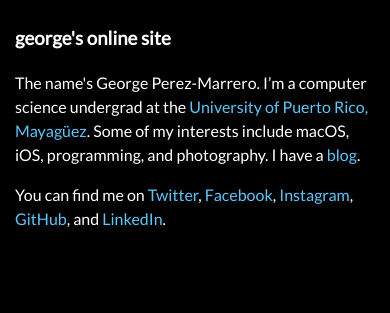
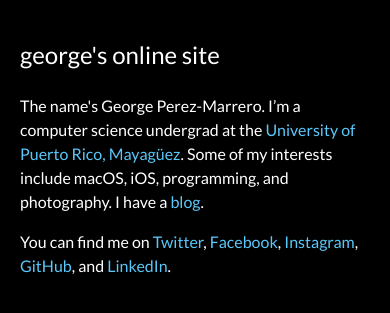
Before and after one commit to georgeperez/titanpointe.org, a Jekyll site: the page built from index.html, in a window 390 px wide. Shown: the top 313 px of the page. Built offline with Jekyll 4.4.1, drawn with Linux system fonts in a browser that asks for light colours.

Commit message:
Centered content of website

```diff
--- a/_layouts/default.html
+++ b/_layouts/default.html
@@ -29,11 +29,20 @@
   <meta name="twitter:image" content="http://george.perez-marrero.com/assets/images/hero.png" />
 </head>
 <body>
-  <div id="wrapper">
-    <section id="about">
-      {{ content }}
-    </div>
-  </div><!--wrapper-->
+    <div id="wrapper">
+        <header class="heading">
+            <div class="inner">
+                <h2>george's online site</h2>
+            </div><!--inner-->
+        </header><!--heading-->
+        <section id="main">
+            <section id="about">
+                <div class="inner">
+                    {{ content }}
+                </div> <!--/inner-->
+            </section> <!--about-->
+        </section><!--main-->
+    </div><!--wrapper-->
   {% include analytics.html %}
 </body>
 </html>
--- a/assets/css/style.css
+++ b/assets/css/style.css
@@ -42,11 +42,22 @@
   text-decoration: none
 }
 
+/* Adapted from Zackary Corbett */
+
 #wrapper {
-  position: relative;
-  display: block;
-  width: 450px;
-  margin: 0 auto;
+  position: absolute;
+  width: 500px;
+  height: 335px;
+  left: 50%;
+  top: 50%;
+  margin-left: -250px;
+  margin-top: -167.5px;
+  padding: 0;
+  -webkit-box-sizing: border-box;
+  -moz-box-sizing: border-box;
+  -ms-box-sizing: border-box;
+  -o-box-sizing: border-box;
+  box-sizing: border-box;
 }
 
 h2 {
@@ -79,47 +90,37 @@
 
 /* Responsive design stuff */
 
-@media (max-width: 680px) {
-  #wrapper {
-    width: calc(100vw - 30px);
+/*@media (max-width: 680px) {
+  #outer {
+    width: calc(100vw - 50px);
   }
-}
+}*/
 @media (max-width: 520px) {
   body {
     font-size: 1em;
   }
+
+  #wrapper {
+    left: 0;
+    margin-left: 0;
+    max-width: 500px;
+    width: 100%;
+    padding-left: 20px;
+    padding-right: 20px;
+    top: 0;
+    margin-top: 0;
+    padding-top: 20px;
+    padding-bottom: 20px;
+    height: 100%
+
+  }
 }
 @media (max-width: 360px) {
-
+  #wrapper {
+      top: 0;
+      margin-top: 0;
+      padding-top: 20px;
+      padding-bottom: 20px;
+      height: 100%
   }
-@media print {
-  a {
-    color: #888;
 }
-
-  body {
-    width: auto;
-    max-width: 125em;
-    padding: 0;
-    margin: 0 auto;
-    color: rgb(255,255,255);
-    border: 0
-  }
-
-  #wrapper {
-    position: static;
-    margin: 0;
-    width: 100%
-  }
-
-  article {
-    margin-top: 2em
-  }
-
-  a,
-  a:active,
-  a:visted {
-    color: rgb(0,0,0);
-  }
-
-}
--- a/index.html
+++ b/index.html
@@ -4,8 +4,6 @@
 ---
 <article>
 
-  <h1>george's online site</h1>
-
   <p>The name's George Perez-Marrero. I&rsquo;m a computer science undergrad at the <a href="http://math.uprm.edu/">University of Puerto Rico, Mayagüez</a>. Some of my interests include macOS, iOS, programming, and photography. I have a <a href="http://blog.perez-marrero.com/">blog</a>.</p>
 
   <p>You can find me on <a href="https://twitter.com/georgeperez/">Twitter</a>, <a href="https://facebook.com/georgeperezmarrero/">Facebook</a>, <a href="https://instagram.com/georgeperez/">Instagram</a>, <a href="https://github.com/georgeperez/">GitHub</a>, and <a href="https://linkedin.com/in/georgeperezmarrero/">LinkedIn</a>.</p>
```
Lines whose indentation alone changed are shown as unchanged.
